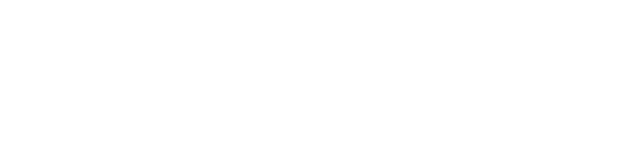
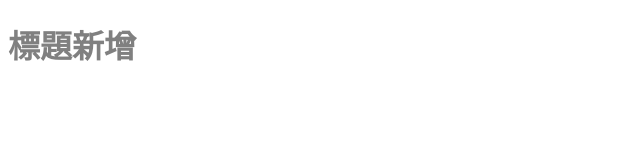
Before and after one commit to Jellwu/Github1024, a plain HTML site: page index.html in a window 1280 px wide. Shown: the whole page, without its empty margins (0-640 px from the left). Drawn offline with Linux system fonts and the light colour scheme.

Commit message:
新增標題標籤

```diff
--- a/index.html
+++ b/index.html
@@ -6,6 +6,7 @@
   <meta http-equiv="X-UA-Compatible" content="ie=edge">
   <link rel="stylesheet" href="/css/style.css">
   <title>Document</title>
+  <h1>標題新增</h1>
 </head>
 <body>
 
```
